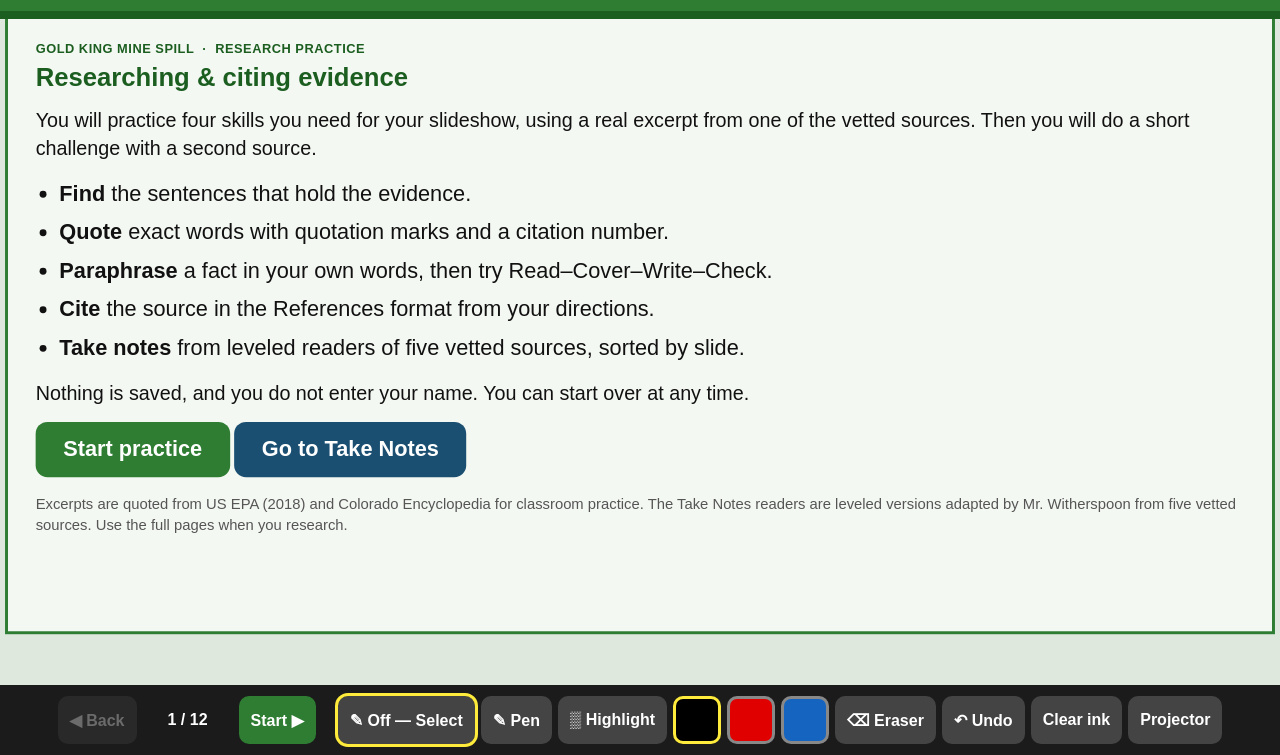
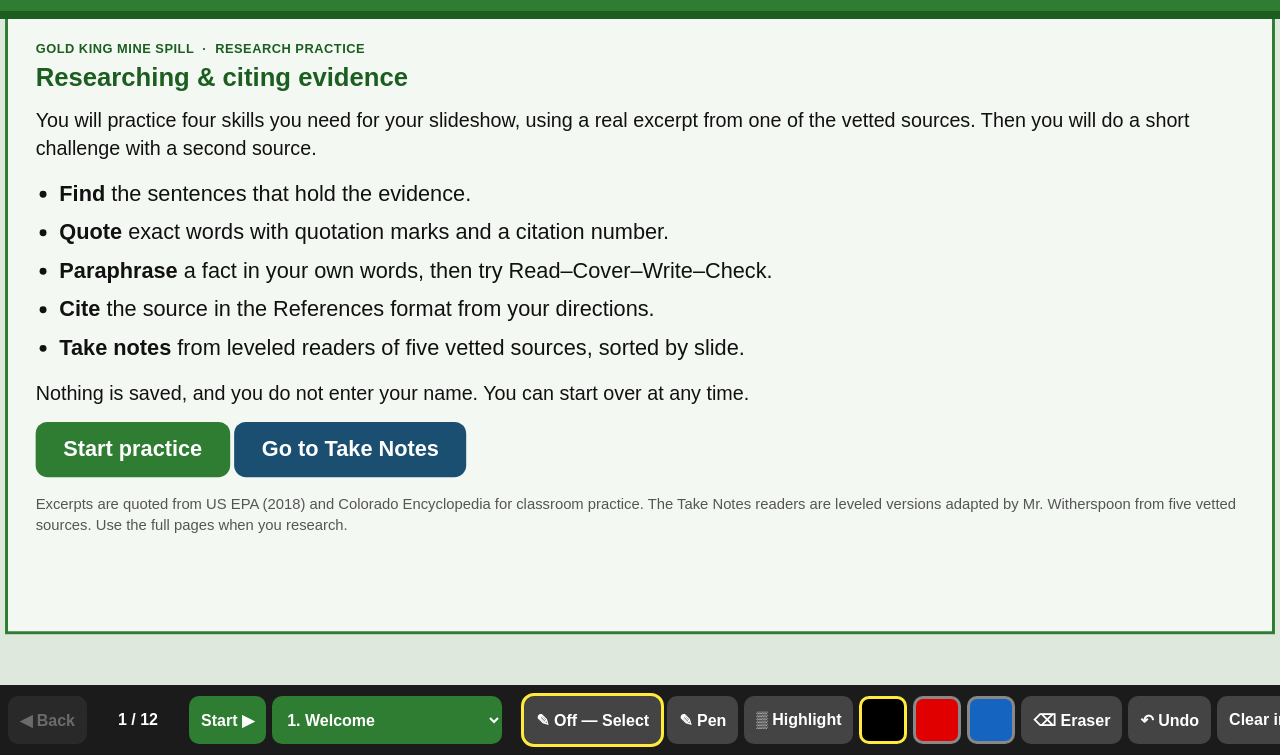
Before and after one commit to spoobjw/classroom-interactives, a plain HTML site: page gold-king/citing-evidence-p2.html in a window 1280 px wide. Shown: the part 45-800 px from the top of the page. Drawn offline with Linux system fonts and the light colour scheme.

Commit message:
Add a Go to page slide picker to the Gold King interactives

```diff
--- a/gold-king/citing-evidence-p2.html
+++ b/gold-king/citing-evidence-p2.html
@@ -32,6 +32,7 @@ body.draw #ink{pointer-events:auto;cursor:crosshair}
 #bar .sw.act{border-color:#ffeb3b;outline:none}
 #bar .gap{width:10px;flex:none}
 #count{min-width:90px;text-align:center;flex:none}
+#bar select{font:bold 16px Arial,sans-serif;padding:8px 11px;border-radius:10px;border:0;background:#2e7d32;color:#fff;cursor:pointer;min-height:48px;flex:none;max-width:230px}
 .kicker{font:bold 13px Arial,sans-serif;letter-spacing:.04em;text-transform:uppercase;color:#1b5e20;margin:0 0 6px}
 h2.q{font:bold 26px/1.25 Arial,sans-serif;color:#1b5e20;margin:0 0 12px}
 p.lead{font:20px/1.45 Arial,sans-serif;margin:0 0 14px}
@@ -160,6 +161,7 @@ body.projector .nitem{font-size:19px}
     <span id="count"></span>
     <button id="btn-check" type="button">Check</button>
     <button id="btn-next" type="button">Next ▶</button>
+    <select id="jump" title="Go to page"></select>
     <span class="gap"></span>
     <button id="btn-select" class="sec act" type="button" title="Taps work on the activity">✎ Off — Select</button>
     <button id="btn-pen" class="sec" type="button" title="Pen (ink)">✎ Pen</button>
@@ -696,6 +698,7 @@ function show(i){
   content.innerHTML=step.html();
   document.getElementById('stepLabel').textContent=step.label;
   document.getElementById('count').textContent=(cur+1)+' / '+STEPS.length;
+  document.getElementById('jump').value=cur;
   document.getElementById('prog').style.width = ((cur)/(STEPS.length-1)*100)+'%';
   document.getElementById('btn-back').disabled = cur===0;
   const start=document.getElementById('btn-start');
@@ -930,6 +933,10 @@ function tooClose(a,b){
   return (hit/A.length)>0.72;
 }
 
+const jump=document.getElementById('jump');
+STEPS.forEach(function(P,i){const o=document.createElement('option');o.value=i;o.textContent=(i+1)+'. '+P.label;jump.appendChild(o);});
+jump.onchange=function(){ show(+jump.value); };
+
 document.getElementById('btn-back').onclick=function(){ show(cur-1); };
 document.getElementById('btn-next').onclick=function(){
   if(cur===0){ show(1); return; }
```
Also changed, not shown: gold-king/citing-evidence.html (+7 -0 lines), gold-king/research-notes.html (+7 -0 lines).
